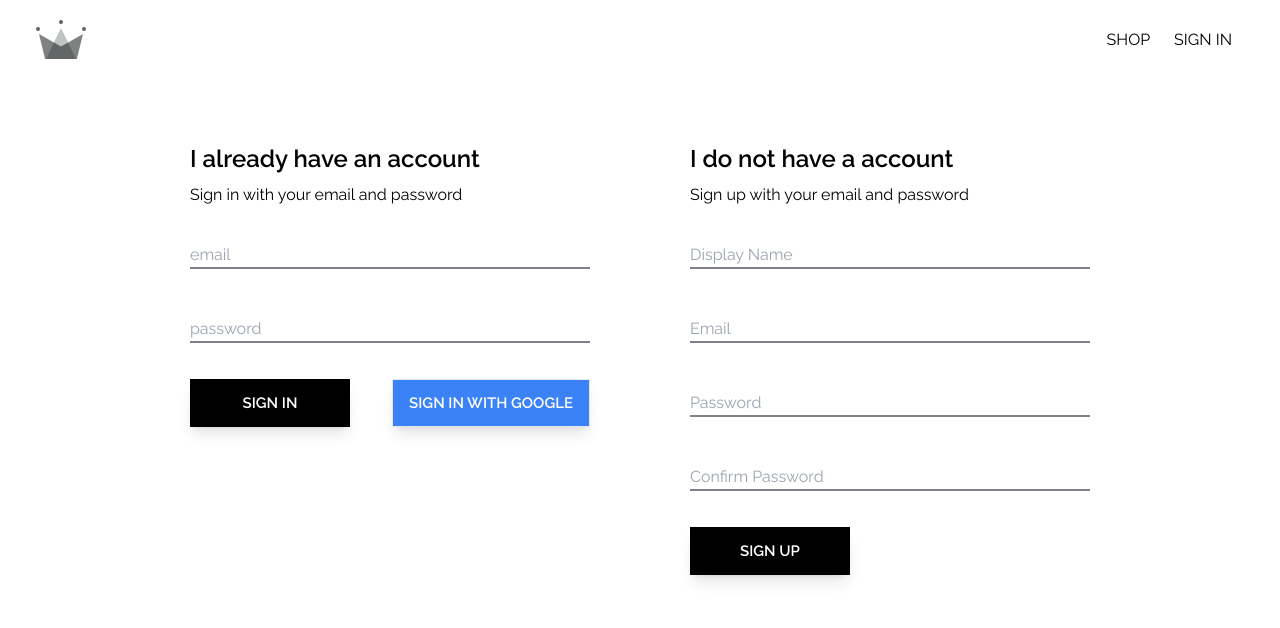
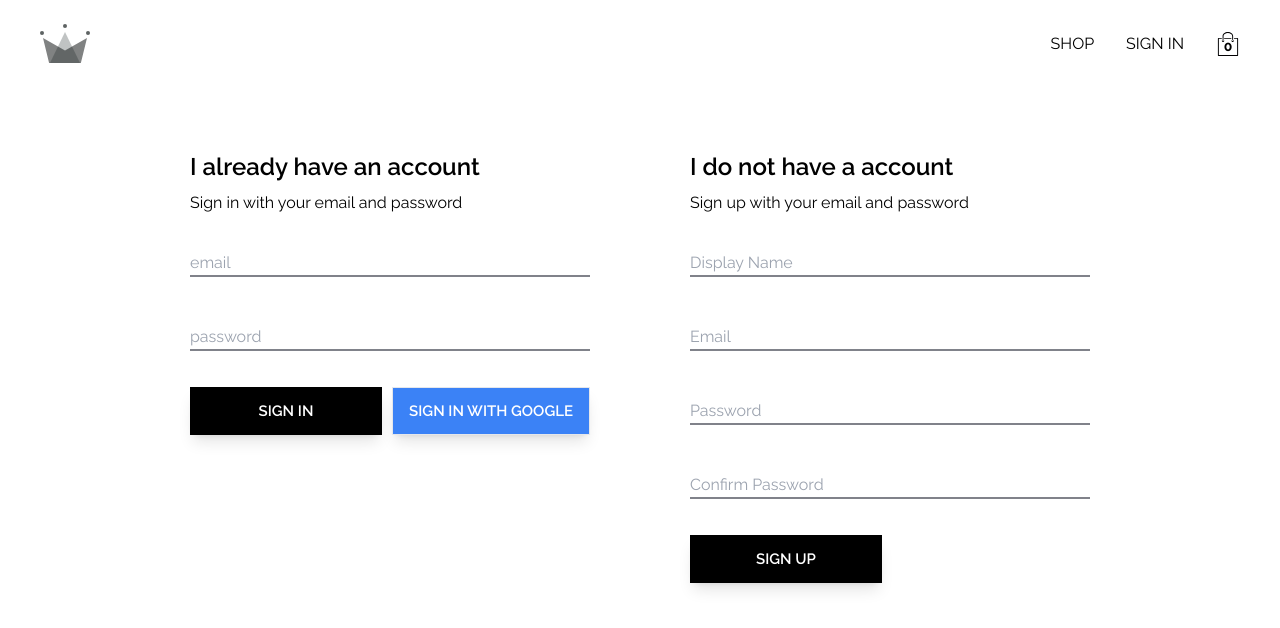
Before and after one commit to alifaroo-q/crwn-clothing, a React (Vite) app: page /auth in a window 1280 px wide. Shown: the top 628 px of the page. Built offline with nearby package versions, Linux system fonts and the light colour scheme; no server answers.

Commit message:
added cart and products

```diff
--- a/index.html
+++ b/index.html
@@ -13,7 +13,7 @@
     <title>CRWN Clothing</title>
   </head>
   <body>
-    <div class="m-4" id="root"></div>
+    <div class="py-6 px-10" id="root"></div>
     <script type="module" src="/src/main.jsx"></script>
   </body>
 </html>
--- a/src/components/Button.jsx
+++ b/src/components/Button.jsx
@@ -10,7 +10,7 @@ const Button = ({ children, buttonType, ...otherProps }) => {
   return (
     <button
       {...otherProps}
-      className={`${buttonTypes[buttonType]} min-w-[10rem] w-auto h-12 uppercase px-4 text-[15px] cursor-pointer flex justify-center items-center font-[600] transition-all duration-300 ease-linear shadow-lg`}
+      className={`${buttonTypes[buttonType]} min-w-[12rem] w-auto h-12 uppercase px-4 text-[15px] cursor-pointer flex justify-center items-center font-[600] transition-all duration-300 ease-linear shadow-lg`}
     >
       {children}
     </button>
--- /dev/null
+++ b/src/components/CartDropDown.jsx
@@ -0,0 +1,31 @@
+import Button from "./Button";
+
+const CartDropDown = () => {
+  return (
+    <div className="absolute z-10 w-[15rem] h-[21rem] grid p-5 bg-white border-2 border-neutral-950 right-10 top-20">
+      <div className="overflow-y-auto py-3 m-2">
+        <li>fdfsd</li>
+        <li>fdfsd</li>
+        <li>fdfsd</li>
+        <li>fdfsd</li>
+        <li>fdfsd</li>
+        <li>fdfsd</li>
+        <li>fdfsd</li>
+        <li>fdfsd</li>
+        <li>fdfsd</li>
+        <li>fdfsd</li>
+        <li>fdfsd</li>
+        <li>fdfsd</li>
+        <li>fdfsd</li>
+        <li>fdfsd</li>
+        <li>fdfsd</li>
+        <li>fdfsd</li>
+      </div>
+      <span className="place-self-end">
+        <Button buttonType="default">GO TO CHECKOUT</Button>
+      </span>
+    </div>
+  );
+};
+
+export default CartDropDown;
--- /dev/null
+++ b/src/components/CartIcon.jsx
@@ -0,0 +1,28 @@
+import { useContext } from "react";
+import { CartContext } from "../contexts/cartContext";
+import { ReactComponent as ShoppingIcon } from "../assets/shopping-bag.svg";
+
+const CartIcon = () => {
+  const { setIsCartOpen } = useContext(CartContext);
+
+  const toggleCartIcon = () => {
+    setIsCartOpen((isOpen) => !isOpen);
+  };
+
+  return (
+    <div
+      onClick={toggleCartIcon}
+      className="flex h-[2rem] align-bottom justify-center items-center relative cursor-pointer"
+    >
+      <ShoppingIcon className="h-[1.5rem]" />
+      <span
+        style={{ userSelect: "none" }}
+        className="absolute text-sm font-bold bottom-1"
+      >
+        0
+      </span>
+    </div>
+  );
+};
+
+export default CartIcon;
--- /dev/null
+++ b/src/components/ProductCard.jsx
@@ -0,0 +1,25 @@
+import React from "react";
+import Button from "./Button";
+
+const ProductCard = ({ product }) => {
+  const { name, price, imageUrl } = product;
+
+  return (
+    <div className="group w-full h-[35rem]">
+      <img
+        src={imageUrl}
+        alt={name}
+        className="object-cover w-full h-[90%] hover:opacity-75 transition-all"
+      />
+      <div className="flex justify-between p-3">
+        <span>{name}</span>
+        <span>{price}</span>
+      </div>
+      <div className="relative bottom-[25%] left-[25%] hidden group-hover:block">
+        <Button buttonType="inverted">Add to cart</Button>
+      </div>
+    </div>
+  );
+};
+
+export default ProductCard;
--- /dev/null
+++ b/src/contexts/cartContext.jsx
@@ -0,0 +1,13 @@
+import { createContext, useState } from "react";
+
+export const CartContext = createContext({
+  isCartOpen: false,
+  setIsCartOpen: () => {},
+});
+
+export const CartProvider = ({ children }) => {
+  const [isCartOpen, setIsCartOpen] = useState();
+  const value = { isCartOpen, setIsCartOpen };
+
+  return <CartContext.Provider value={value}>{children}</CartContext.Provider>;
+};
--- /dev/null
+++ b/src/contexts/productsContext.jsx
@@ -0,0 +1,17 @@
+import { createContext, useState, useEffect } from "react";
+import PRODUCTS from "../shop-data.json";
+
+export const ProductsContext = createContext({
+  products: [],
+});
+
+export const ProductsProvider = ({ children }) => {
+  const [products, setProducts] = useState(PRODUCTS);
+  const value = { products };
+
+  return (
+    <ProductsContext.Provider value={value}>
+      {children}
+    </ProductsContext.Provider>
+  );
+};
--- a/src/contexts/userContext.jsx
+++ b/src/contexts/usersContext.jsx
@@ -14,7 +14,6 @@ export const UserProvider = ({ children }) => {
     const unsubscribe = onAuthStateChangedListener((user) => {
       if (user) createUserDocumentFromAuth(user);
       setCurrentUser(user);
-      console.log(user);
     });
     return unsubscribe;
   }, []);
--- a/src/main.jsx
+++ b/src/main.jsx
@@ -3,7 +3,10 @@ import ReactDOM from "react-dom/client";
 import App from "./App.jsx";
 
 import { BrowserRouter } from "react-router-dom";
-import { UserProvider } from "./contexts/userContext.jsx";
+
+import { UserProvider } from "./contexts/usersContext.jsx";
+import { ProductsProvider } from "./contexts/productsContext.jsx";
+import { CartProvider } from "./contexts/cartContext.jsx";
 
 import "./index.css";
 
@@ -11,7 +14,11 @@ ReactDOM.createRoot(document.getElementById("root")).render(
   <React.StrictMode>
     <BrowserRouter>
       <UserProvider>
-        <App />
+        <ProductsProvider>
+          <CartProvider>
+            <App />
+          </CartProvider>
+        </ProductsProvider>
       </UserProvider>
     </BrowserRouter>
   </React.StrictMode>
--- a/src/routes/Navigation/Navigation.jsx
+++ b/src/routes/Navigation/Navigation.jsx
@@ -1,34 +1,40 @@
 import { Link, Outlet } from "react-router-dom";
 import { useContext } from "react";
-import { UserContext } from "../../contexts/userContext";
+
+import { UserContext } from "../../contexts/usersContext";
+import { CartContext } from "../../contexts/cartContext";
 
 import { ReactComponent as CrwnLogo } from "../../assets/crown.svg";
+
+import CartIcon from "../../components/CartIcon";
+import CartDropDown from "../../components/CartDropDown";
+
 import { signOutUser } from "../../utils/firebase/firebase.utils";
 
 const Navigation = () => {
   const { currentUser } = useContext(UserContext);
+  const { isCartOpen, setIsCartOpen } = useContext(CartContext);
 
   return (
     <>
-      <nav className="flex m-5 justify-between items-center">
+      <nav className="flex mb-6 justify-between items-center">
         <Link to="/">
           <CrwnLogo />
         </Link>
-        <div>
-          <Link className="mx-3" to="/shop">
-            SHOP
-          </Link>
+        <div className="flex items-center gap-8">
+          <Link to="/shop">SHOP</Link>
           {currentUser ? (
-            <span onClick={signOutUser} className="mx-3 cursor-pointer">
+            <span onClick={signOutUser} className="cursor-pointer">
               SIGN OUT
             </span>
           ) : (
-            <Link className="mx-3" to="/auth">
-              SIGN IN
-            </Link>
+            <Link to="/auth">SIGN IN</Link>
           )}
+
+          <CartIcon />
         </div>
       </nav>
+      {isCartOpen && <CartDropDown />}
       <Outlet />
     </>
   );
--- a/src/routes/Shop/Shop.jsx
+++ b/src/routes/Shop/Shop.jsx
@@ -1,7 +1,17 @@
-import React from "react";
+import { useContext } from "react";
+import { ProductsContext } from "../../contexts/productsContext";
+import ProductCard from "../../components/ProductCard";
 
 const Shop = () => {
-  return <div>Shop</div>;
+  const { products } = useContext(ProductsContext);
+
+  return (
+    <div className="overflow-hidden grid grid-cols-4 gap-x-5 gap-y-3 pt-5">
+      {products.map((product) => (
+        <ProductCard key={product.id} product={product} />
+      ))}
+    </div>
+  );
 };
 
 export default Shop;
```
Also changed, not shown: src/assets/shopping-bag.svg (added).
